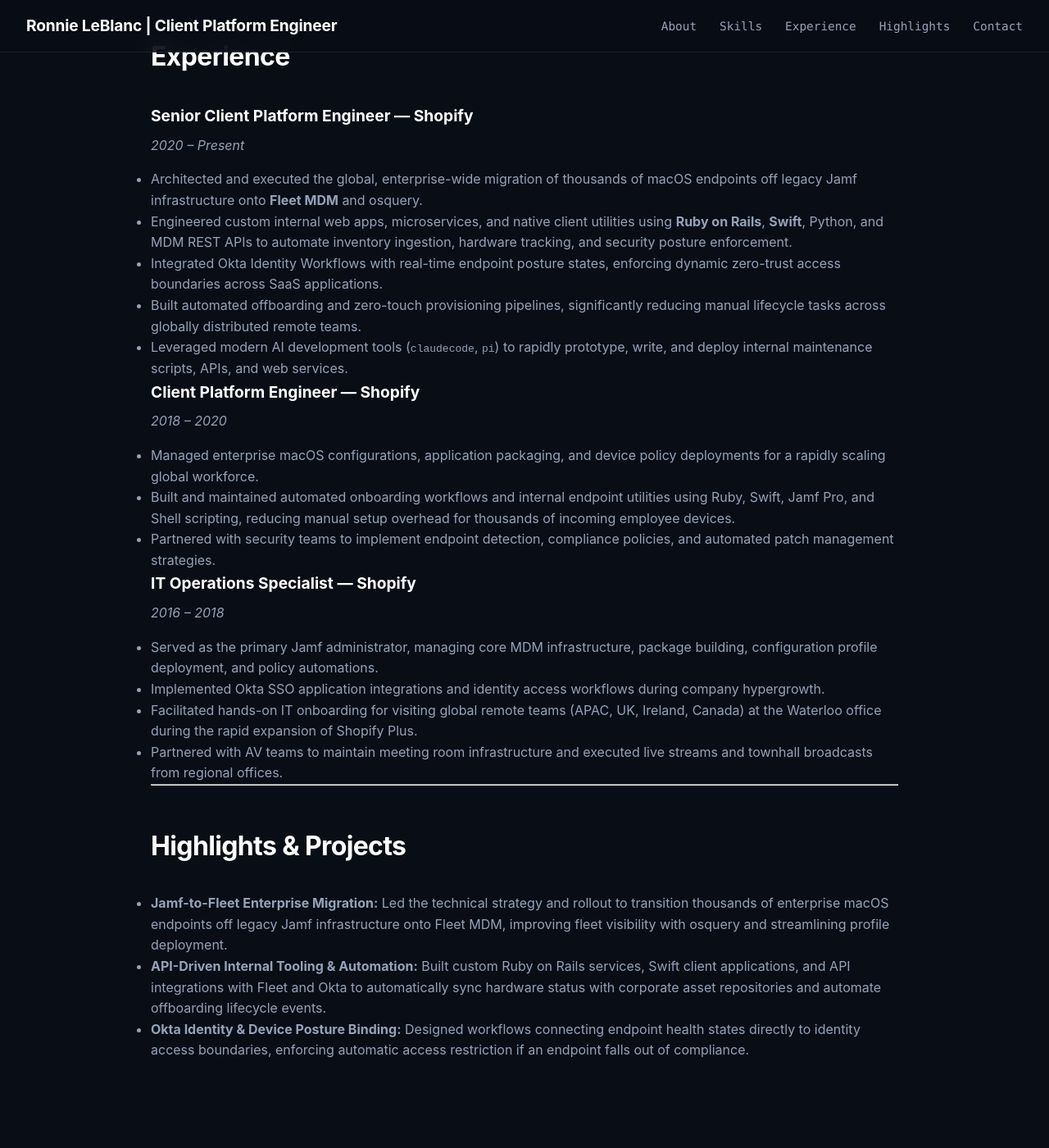
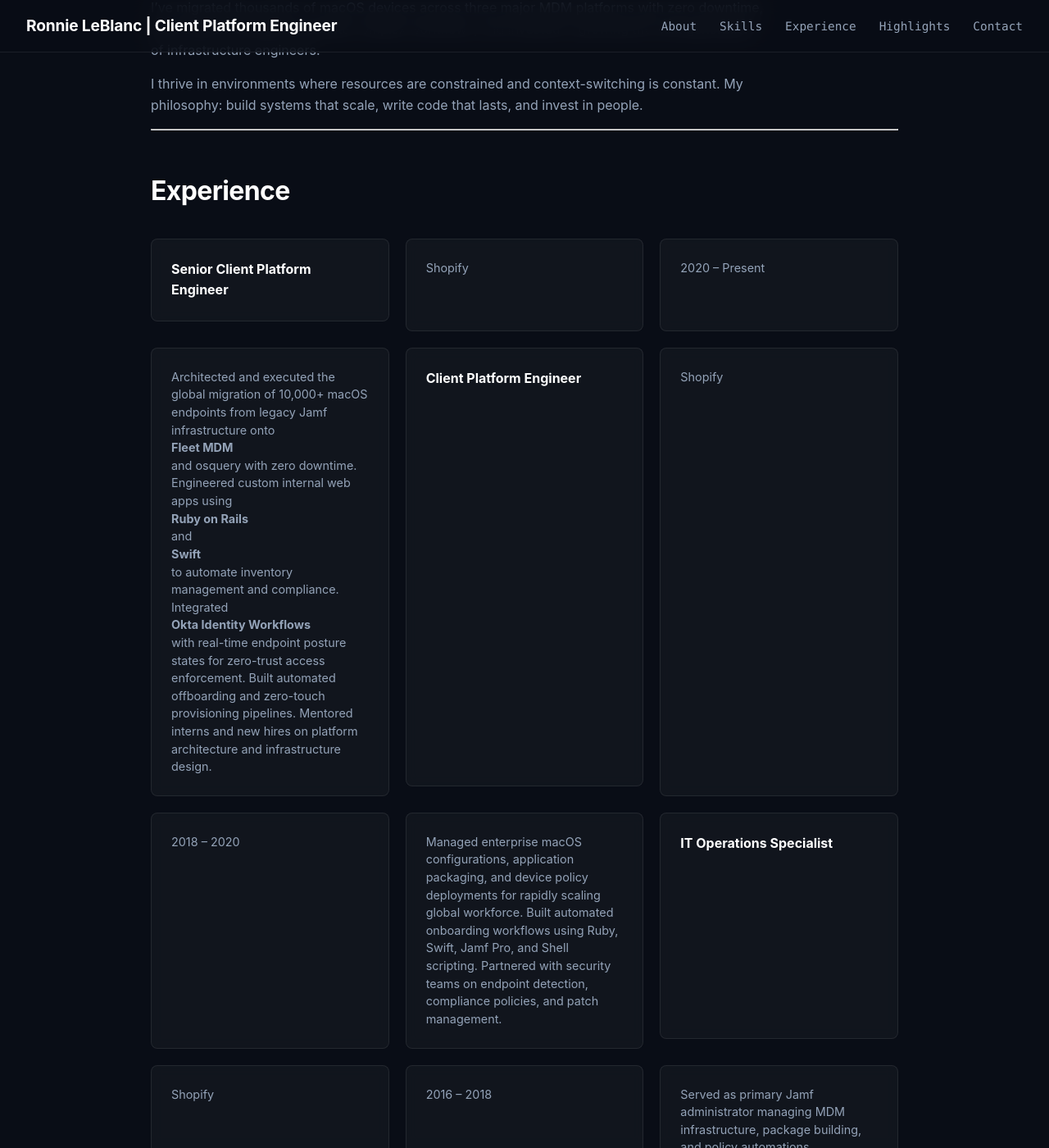
Before and after one commit to ronnieleblanc/ronnieleblanc.github.io, a Jekyll site: the page built from index.md, in a window 1280 px wide and 1400 px high, scrolled down 533 px. Shown: the whole window at 82% size. Built offline with Jekyll 4.4.1, drawn with Linux system fonts in a browser that asks for light colours; before the commit the page ends 1907 px from its top, so only the background shows below that; some of the changed text lies outside the part shown.

Commit message:
Consolidate content: Use clean tables for cards, eliminate duplication

```diff
--- a/index.md
+++ b/index.md
@@ -4,52 +4,56 @@
 ---
 
 # Ronnie LeBlanc
-### Senior Client Platform Engineer
 
-10 years at **Shopify** specializing in large-scale macOS & iOS endpoint engineering, enterprise MDM architectures, Okta identity workflows, and custom API-driven internal tooling built with modern AI-augmented workflows.
+<p class="hero-subtitle">10 years at Shopify specializing in large-scale macOS & iOS endpoint engineering, enterprise MDM architectures, Okta identity workflows, and custom API-driven internal tooling.</p>
 
 [Email Me](mailto:ronnie.leblanc@me.com) • [LinkedIn](https://www.linkedin.com/in/ronnieleblanc/) • [GitHub](https://github.com/ronnieleblanc)
 
 ---
 
-## Technical Stack & Core Skills
+## About
 
-* **MDM & Endpoint:** Fleet MDM, Jamf Pro / Jamf Cloud, macOS / iOS / iPadOS, osquery, Zero-Touch Provisioning
-* **Identity & Security:** Okta Workflows, Zero-Trust Posture, SAML/OIDC, Device Authentication & Compliance
-* **Automation & Dev:** Ruby on Rails, Swift, REST APIs, Webhooks, Python, Shell Scripting, Claude Code, pi
+Platform engineer at Shopify with 10+ years building systems that scale. I architect MDM infrastructure, write the code that powers it, operate it in production, and mentor engineers along the way.
+
+I've migrated thousands of macOS devices across three major MDM platforms with zero downtime, built custom tooling to automate complex workflows, and invested in growing the next generation of infrastructure engineers.
+
+I thrive in environments where resources are constrained and context-switching is constant. My philosophy: build systems that scale, write code that lasts, and invest in people.
 
 ---
 
 ## Experience
 
-### Senior Client Platform Engineer — Shopify
-*2020 – Present*
-
-* Architected and executed the global, enterprise-wide migration of thousands of macOS endpoints off legacy Jamf infrastructure onto **Fleet MDM** and osquery.
-* Engineered custom internal web apps, microservices, and native client utilities using **Ruby on Rails**, **Swift**, Python, and MDM REST APIs to automate inventory ingestion, hardware tracking, and security posture enforcement.
-* Integrated Okta Identity Workflows with real-time endpoint posture states, enforcing dynamic zero-trust access boundaries across SaaS applications.
-* Built automated offboarding and zero-touch provisioning pipelines, significantly reducing manual lifecycle tasks across globally distributed remote teams.
-* Leveraged modern AI development tools (`claudecode`, `pi`) to rapidly prototype, write, and deploy internal maintenance scripts, APIs, and web services.
-
-### Client Platform Engineer — Shopify
-*2018 – 2020*
-
-* Managed enterprise macOS configurations, application packaging, and device policy deployments for a rapidly scaling global workforce.
-* Built and maintained automated onboarding workflows and internal endpoint utilities using Ruby, Swift, Jamf Pro, and Shell scripting, reducing manual setup overhead for thousands of incoming employee devices.
-* Partnered with security teams to implement endpoint detection, compliance policies, and automated patch management strategies.
-
-### IT Operations Specialist — Shopify
-*2016 – 2018*
-
-* Served as the primary Jamf administrator, managing core MDM infrastructure, package building, configuration profile deployment, and policy automations.
-* Implemented Okta SSO application integrations and identity access workflows during company hypergrowth.
-* Facilitated hands-on IT onboarding for visiting global remote teams (APAC, UK, Ireland, Canada) at the Waterloo office during the rapid expansion of Shopify Plus.
-* Partnered with AV teams to maintain meeting room infrastructure and executed live streams and townhall broadcasts from regional offices.
+| Role | Company | Period | Responsibilities |
+|------|---------|--------|------------------|
+| **Senior Client Platform Engineer** | Shopify | 2020 – Present | Architected and executed the global migration of 10,000+ macOS endpoints from legacy Jamf infrastructure onto **Fleet MDM** and osquery with zero downtime. Engineered custom internal web apps using **Ruby on Rails** and **Swift** to automate inventory management and compliance. Integrated **Okta Identity Workflows** with real-time endpoint posture states for zero-trust access enforcement. Built automated offboarding and zero-touch provisioning pipelines. Mentored interns and new hires on platform architecture and infrastructure design. |
+| **Client Platform Engineer** | Shopify | 2018 – 2020 | Managed enterprise macOS configurations, application packaging, and device policy deployments for rapidly scaling global workforce. Built automated onboarding workflows using Ruby, Swift, Jamf Pro, and Shell scripting. Partnered with security teams on endpoint detection, compliance policies, and patch management. |
+| **IT Operations Specialist** | Shopify | 2016 – 2018 | Served as primary Jamf administrator managing MDM infrastructure, package building, and policy automations. Implemented Okta SSO integrations during company hypergrowth. Facilitated hands-on IT onboarding for global remote teams (APAC, UK, Ireland, Canada). Maintained meeting room infrastructure and executed live streams and townhall broadcasts. |
 
 ---
 
-## Highlights & Projects
+## Technical Skills
 
-* **Jamf-to-Fleet Enterprise Migration:** Led the technical strategy and rollout to transition thousands of enterprise macOS endpoints off legacy Jamf infrastructure onto Fleet MDM, improving fleet visibility with osquery and streamlining profile deployment.
-* **API-Driven Internal Tooling & Automation:** Built custom Ruby on Rails services, Swift client applications, and API integrations with Fleet and Okta to automatically sync hardware status with corporate asset repositories and automate offboarding lifecycle events.
-* **Okta Identity & Device Posture Binding:** Designed workflows connecting endpoint health states directly to identity access boundaries, enforcing automatic access restriction if an endpoint falls out of compliance.
+| Category | Skills |
+|----------|--------|
+| **MDM & Endpoint** | Fleet MDM, Jamf Pro, Jamf Cloud, macOS/iOS/iPadOS, osquery, Zero-Touch Provisioning |
+| **Identity & Security** | Okta Workflows, Zero-Trust Architecture, SAML/OIDC, Device Authentication, Compliance Automation |
+| **Languages & Frameworks** | Ruby on Rails, Swift, Python, Shell Scripting, REST APIs, Webhooks |
+
+---
+
+## Key Highlights {#highlights}
+
+| Project | Impact |
+|---------|--------|
+| **Jamf-to-Fleet Enterprise Migration** | Led technical strategy to transition 10,000+ enterprise macOS endpoints from legacy Jamf infrastructure to Fleet MDM. Built custom migration tooling and orchestration to eliminate downtime and reduce risk. Improved fleet visibility with osquery integration. |
+| **API-Driven Internal Automation** | Built custom Ruby on Rails services and Swift client applications integrating with Fleet and Okta APIs. Automated hardware inventory sync, offboarding lifecycle events, and compliance state enforcement across global infrastructure. |
+| **Okta Identity & Posture Binding** | Designed workflows connecting real-time endpoint health states directly to identity access boundaries. Automatically restricts access when devices fall out of compliance, enforcing zero-trust security model enterprise-wide. |
+| **Zero-Downtime Migrations** | Executed three major MDM platform migrations (on-prem Jamf → Jamf Cloud → Fleet MDM) with zero service interruption across thousands of endpoints. Created migration frameworks and automation to minimize manual overhead. |
+
+---
+
+## Contact
+
+Open to opportunities in Staff Engineer, Principal Engineer, and technical leadership roles focused on MDM, endpoint security, and platform engineering at scale.
+
+[Email Me](mailto:ronnie.leblanc@me.com) • [LinkedIn](https://www.linkedin.com/in/ronnieleblanc/) • [GitHub](https://github.com/ronnieleblanc)
```
